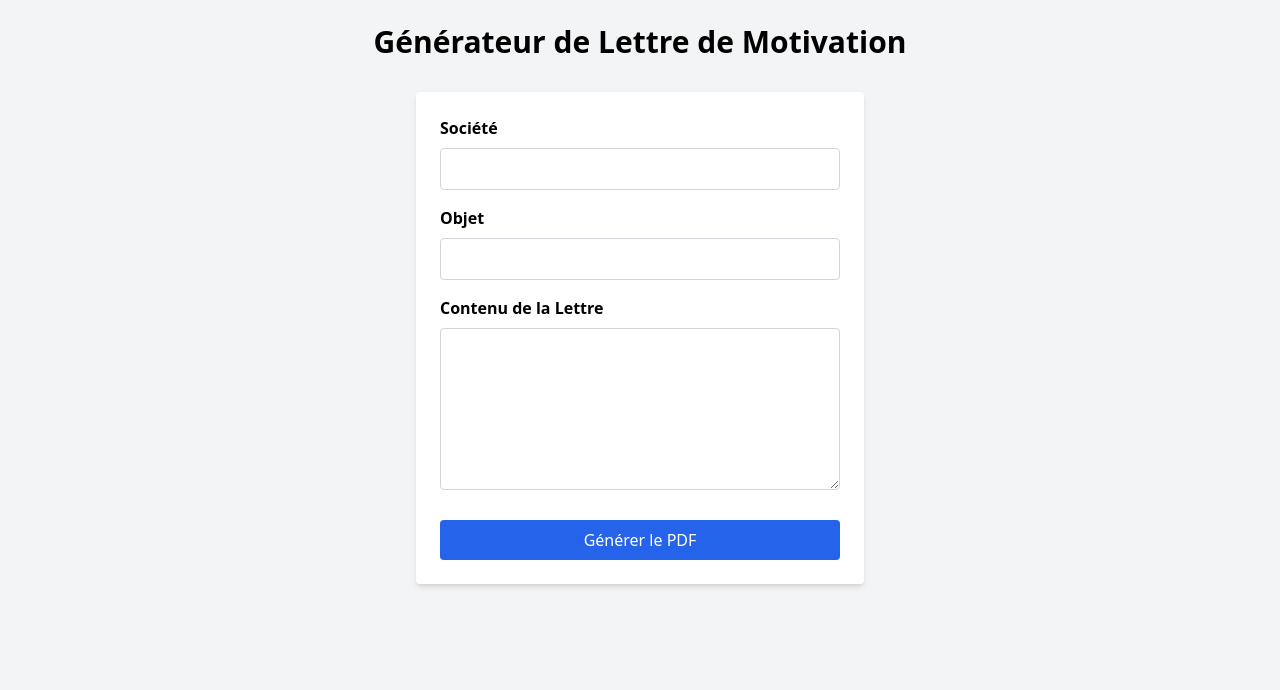
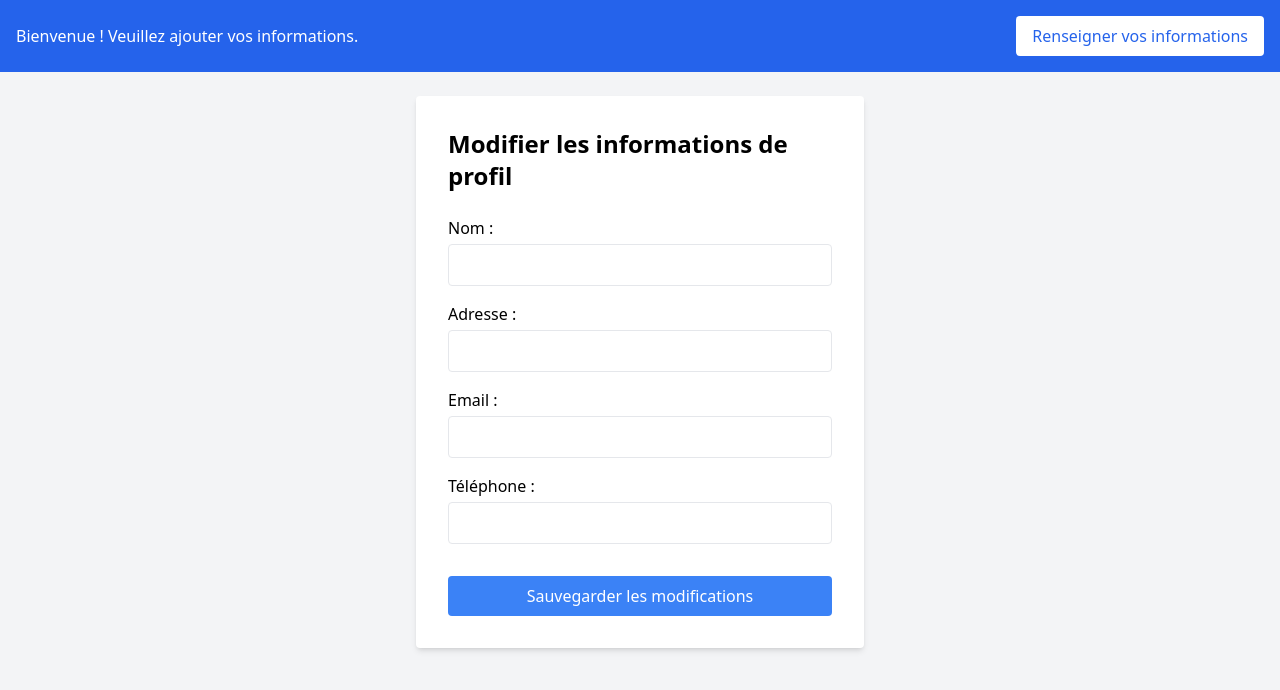
Before and after one commit to AntoineWtz/letter-generator, a React (Create React App) app: page /profile in a window 1280 px wide. Shown: the top 690 px of the page. Built offline with nearby package versions, Linux system fonts and the light colour scheme.

Commit message:
dev branch edit

```diff
--- a/package.json
+++ b/package.json
@@ -10,9 +10,11 @@
     "@types/node": "^16.18.119",
     "@types/react": "^18.3.12",
     "@types/react-dom": "^18.3.1",
+    "@types/react-router-dom": "^5.3.3",
     "jspdf": "^2.5.2",
     "react": "^18.3.1",
     "react-dom": "^18.3.1",
+    "react-router-dom": "^6.28.0",
     "react-scripts": "5.0.1",
     "typescript": "^4.9.5",
     "web-vitals": "^2.1.4"
--- a/src/App.tsx
+++ b/src/App.tsx
@@ -1,12 +1,22 @@
 import React from 'react';
+import { BrowserRouter as Router, Route, Routes } from 'react-router-dom';
+import HomePage from './pages/HomePage';
+import UserProfile from './pages/UserProfile';
 import Form from './components/Form';
+import Header from './components/Header';
 
 const App: React.FC = () => {
   return (
-    <div className="flex flex-col items-center min-h-screen p-6 bg-gray-100">
-      <h1 className="text-3xl font-bold mb-8">Générateur de Lettre de Motivation</h1>
-      <Form />
-    </div>
+    <Router>
+      <Header />
+      <div className="flex flex-col items-center min-h-screen p-6 bg-gray-100">
+        <Routes>
+          <Route path="/" element={<HomePage />} />
+          <Route path="/profile" element={<UserProfile />} />
+          <Route path="/create-letter" element={<Form />} />
+        </Routes>
+      </div>
+    </Router>
   );
 };
 
--- a/src/components/Form.tsx
+++ b/src/components/Form.tsx
@@ -16,6 +16,7 @@ const Form: React.FC = () => {
 
     return (
         <div className="bg-white p-6 rounded shadow-md w-full max-w-md">
+            <h2 className="text-2xl font-bold mb-4">Créer une Lettre</h2>
             <div className="mb-4">
                 <label className="block font-bold mb-2">Société</label>
                 <input
@@ -43,10 +44,7 @@ const Form: React.FC = () => {
                     onChange={(e) => setContent(e.target.value)}
                 ></textarea>
             </div>
-            <button
-                onClick={handleGeneratePDF}
-                className="w-full bg-blue-600 text-white p-2 rounded hover:bg-blue-700"
-            >
+            <button onClick={handleGeneratePDF} className="w-full bg-blue-600 text-white p-2 rounded">
                 Générer le PDF
             </button>
         </div>
--- a/src/components/Header.tsx
+++ b/src/components/Header.tsx
@@ -0,0 +1,30 @@
+import React from 'react';
+import { Link } from 'react-router-dom';
+
+const Header: React.FC = () => {
+    const userCoordinates = JSON.parse(localStorage.getItem("userCoordinates") || "{}");
+
+    return (
+        <header className="w-full p-4 bg-blue-600 text-white flex justify-between items-center">
+            {userCoordinates.name ? (
+                <div>
+                    <p>{userCoordinates.name}</p>
+                    <p>{userCoordinates.address}</p>
+                    <p>{userCoordinates.phone}</p>
+                    <p>{userCoordinates.email}</p>
+                </div>
+            ) : (
+                <p>Bienvenue ! Veuillez ajouter vos informations.</p>
+            )}
+
+            <Link
+                to="/profile"
+                className="ml-4 bg-white text-blue-600 px-4 py-2 rounded hover:bg-gray-200 transition"
+            >
+                {userCoordinates.name ? "Modifier les informations" : "Renseigner vos informations"}
+            </Link>
+        </header>
+    );
+};
+
+export default Header;
--- a/src/components/PDFPreview.tsx
+++ b/src/components/PDFPreview.tsx
@@ -1,12 +1,4 @@
 import { jsPDF } from 'jspdf';
-
-// Coordonnées de l’utilisateur (pré-enregistrées dans l’application)
-const userCoordinates = {
-    name: "Fanny Nahi",
-    address: "Fontainebleau",
-    phone: "06 12 34 56 78",
-    email: "johndoe@example.com",
-};
 
 interface PDFPreviewProps {
     company: string;
@@ -15,26 +7,25 @@ interface PDFPreviewProps {
 }
 
 const PDFPreview = ({ company, subject, content }: PDFPreviewProps) => {
+    const userCoordinates = JSON.parse(localStorage.getItem("userCoordinates") || "{}");
+
     const doc = new jsPDF();
+    doc.setFontSize(12);
 
-    // Entête avec les coordonnées de l’utilisateur
-    doc.setFontSize(12);
-    doc.text(userCoordinates.name, 10, 10);
-    doc.text(userCoordinates.address, 10, 20);
-    doc.text(userCoordinates.phone, 10, 30);
-    doc.text(userCoordinates.email, 10, 40);
+    // Coordonnées de l’utilisateur
+    doc.text(userCoordinates.name || '', 10, 10);
+    doc.text(userCoordinates.address || '', 10, 20);
+    doc.text(userCoordinates.phone || '', 10, 30);
+    doc.text(userCoordinates.email || '', 10, 40);
 
     // Infos de la société et objet
     doc.text(`Société : ${company}`, 10, 60);
     doc.text(`Objet : ${subject}`, 10, 70);
 
     // Contenu de la lettre
-    doc.setFontSize(11);
-    doc.text("Contenu de la lettre :", 10, 90);
-    doc.text(content, 10, 100, { maxWidth: 180 });
+    doc.text(content, 10, 90, { maxWidth: 180 });
 
-    // Sauvegarde le PDF
-    doc.save("lettre_motivation.pdf");
+    doc.save('Lettre_de_motivation.pdf');
 };
 
 export default PDFPreview;
--- a/src/pages/HomePage.tsx
+++ b/src/pages/HomePage.tsx
@@ -0,0 +1,15 @@
+import React from 'react';
+import { Link } from 'react-router-dom';
+
+const HomePage: React.FC = () => {
+    return (
+        <div className="text-center">
+            <h1 className="text-3xl font-bold mb-8">Bienvenue sur votre générateur de lettres de motivation</h1>
+            <Link to="/create-letter" className="bg-blue-600 text-white p-3 rounded hover:bg-blue-700">
+                Créer une lettre de motivation
+            </Link>
+        </div>
+    );
+};
+
+export default HomePage;
--- /dev/null
+++ b/src/pages/UserProfile.tsx
@@ -0,0 +1,85 @@
+import React, { useState, useEffect } from 'react';
+import { useNavigate } from 'react-router-dom';
+
+const UserProfile: React.FC = () => {
+    const navigate = useNavigate();
+    const [name, setName] = useState('');
+    const [address, setAddress] = useState('');
+    const [email, setEmail] = useState('');
+    const [phone, setPhone] = useState('');
+
+    // Charger les informations de l'utilisateur depuis le localStorage au montage du composant
+    useEffect(() => {
+        const savedCoordinates = localStorage.getItem("userCoordinates");
+        if (savedCoordinates) {
+            const userCoordinates = JSON.parse(savedCoordinates);
+            setName(userCoordinates.name || '');
+            setAddress(userCoordinates.address || '');
+            setEmail(userCoordinates.email || '');
+            setPhone(userCoordinates.phone || '');
+        }
+    }, []);
+
+    // Sauvegarder les informations mises à jour dans le localStorage
+    const handleSave = () => {
+        const updatedCoordinates = {
+            name,
+            address,
+            email,
+            phone,
+        };
+        localStorage.setItem("userCoordinates", JSON.stringify(updatedCoordinates));
+        alert("Informations mises à jour avec succès !");
+        navigate('/');
+    };
+
+    return (
+        <div className="p-8 bg-white rounded shadow-md max-w-md mx-auto">
+            <h2 className="text-2xl font-bold mb-6">Modifier les informations de profil</h2>
+            <label className="block mb-4">
+                Nom :
+                <input
+                    type="text"
+                    value={name}
+                    onChange={(e) => setName(e.target.value)}
+                    className="mt-1 p-2 border rounded w-full"
+                />
+            </label>
+            <label className="block mb-4">
+                Adresse :
+                <input
+                    type="text"
+                    value={address}
+                    onChange={(e) => setAddress(e.target.value)}
+                    className="mt-1 p-2 border rounded w-full"
+                />
+            </label>
+            <label className="block mb-4">
+                Email :
+                <input
+                    type="email"
+                    value={email}
+                    onChange={(e) => setEmail(e.target.value)}
+                    className="mt-1 p-2 border rounded w-full"
+                />
+            </label>
+            <label className="block mb-4">
+                Téléphone :
+                <input
+                    type="tel"
+                    value={phone}
+                    onChange={(e) => setPhone(e.target.value)}
+                    className="mt-1 p-2 border rounded w-full"
+                />
+            </label>
+            <button
+                onClick={handleSave}
+                className="bg-blue-500 text-white p-2 rounded w-full mt-4 hover:bg-blue-600"
+            >
+                Sauvegarder les modifications
+            </button>
+        </div>
+    );
+};
+
+export default UserProfile;
```
Also changed, not shown: 1 other file (tests, documents, lock files or other folders).
